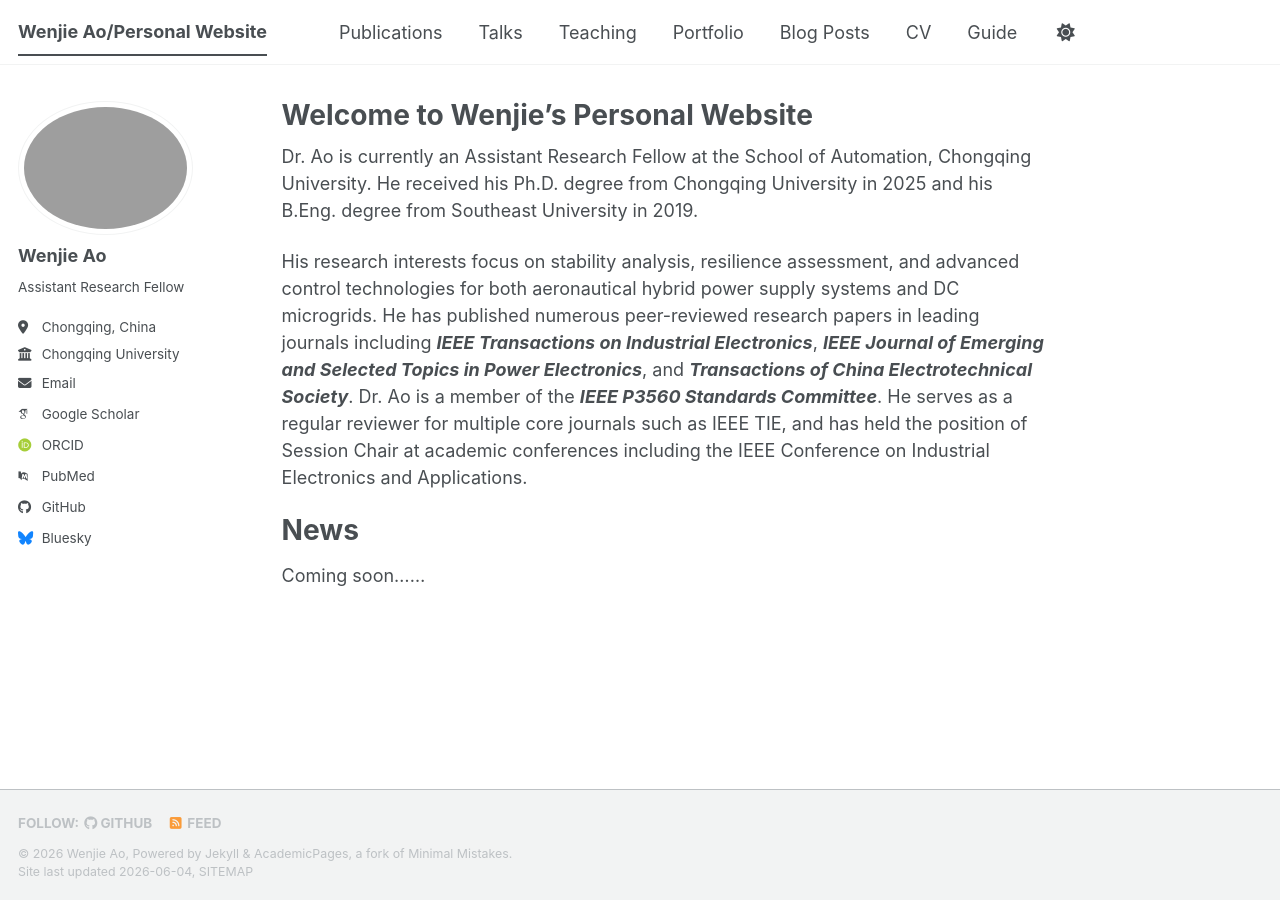
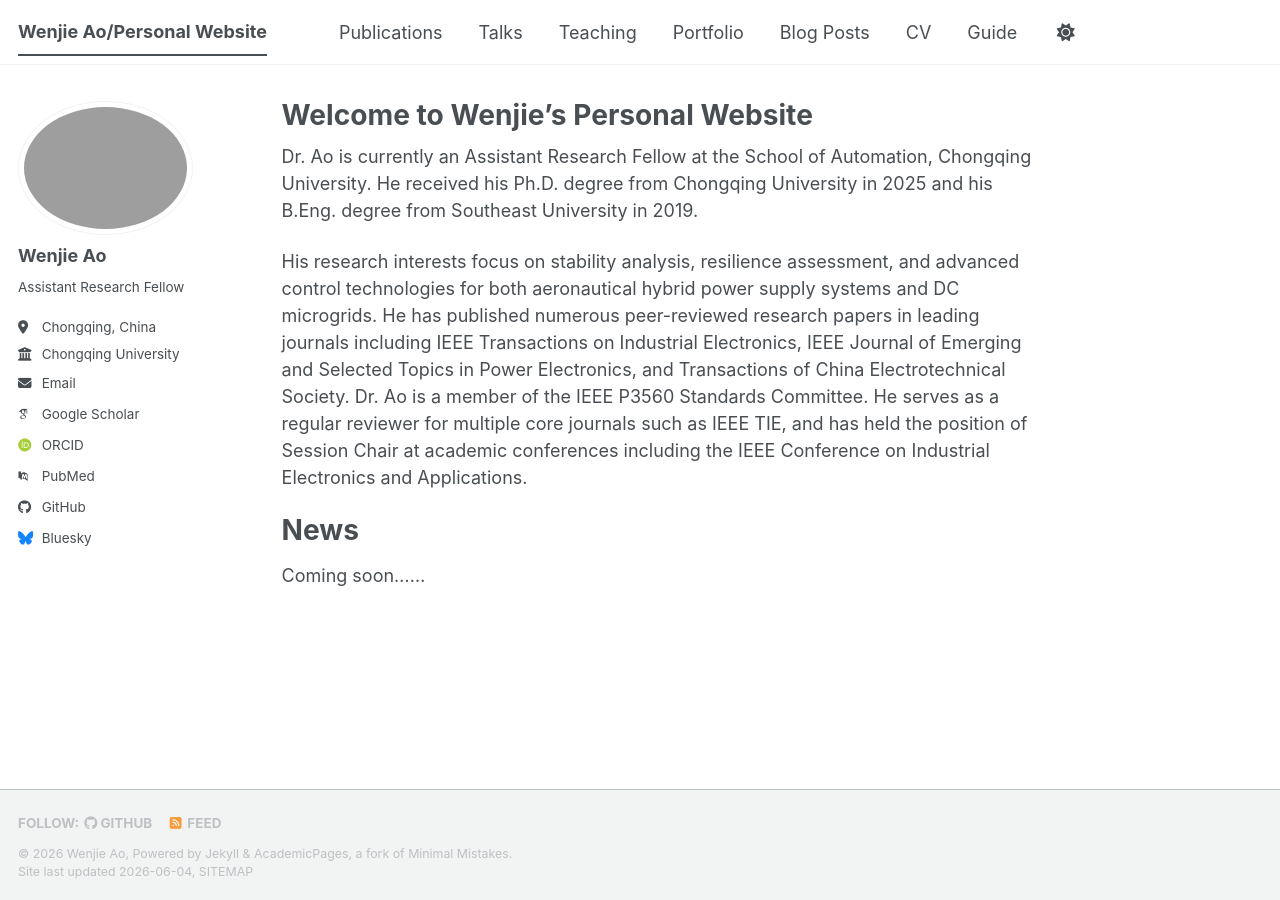
Before and after one commit to aowenjie-cyber/aowenjie-cyber.github.io, a Jekyll site: the page built from _pages/about.md, in a window 1280 px wide. Built offline with Jekyll 4.4.1, drawn with Linux system fonts in a browser that asks for light colours; some web fonts are replaced; a script bundle is joined from its source files by our own code; library files that are not in the unit come from our copies.

Commit message:
取消了对期刊名的加粗

```diff
--- a/_pages/about.md
+++ b/_pages/about.md
@@ -9,7 +9,7 @@ redirect_from:
 
 Dr. Ao is currently an Assistant Research Fellow at the School of Automation, Chongqing University. He received his Ph.D. degree from Chongqing University in 2025 and his B.Eng. degree from Southeast University in 2019.
 
-His research interests focus on stability analysis, resilience assessment, and advanced control technologies for both aeronautical hybrid power supply systems and DC microgrids. He has published numerous peer-reviewed research papers in leading journals including ***IEEE Transactions on Industrial Electronics***, ***IEEE Journal of Emerging and Selected Topics in Power Electronics***, and ***Transactions of China Electrotechnical Society***. Dr. Ao is a member of the ***IEEE P3560 Standards Committee***. He serves as a regular reviewer for multiple core journals such as IEEE TIE, and has held the position of Session Chair at academic conferences including the IEEE Conference on Industrial Electronics and Applications.
+His research interests focus on stability analysis, resilience assessment, and advanced control technologies for both aeronautical hybrid power supply systems and DC microgrids. He has published numerous peer-reviewed research papers in leading journals including IEEE Transactions on Industrial Electronics, IEEE Journal of Emerging and Selected Topics in Power Electronics, and Transactions of China Electrotechnical Society. Dr. Ao is a member of the IEEE P3560 Standards Committee. He serves as a regular reviewer for multiple core journals such as IEEE TIE, and has held the position of Session Chair at academic conferences including the IEEE Conference on Industrial Electronics and Applications.
 
 News
 ======
```
